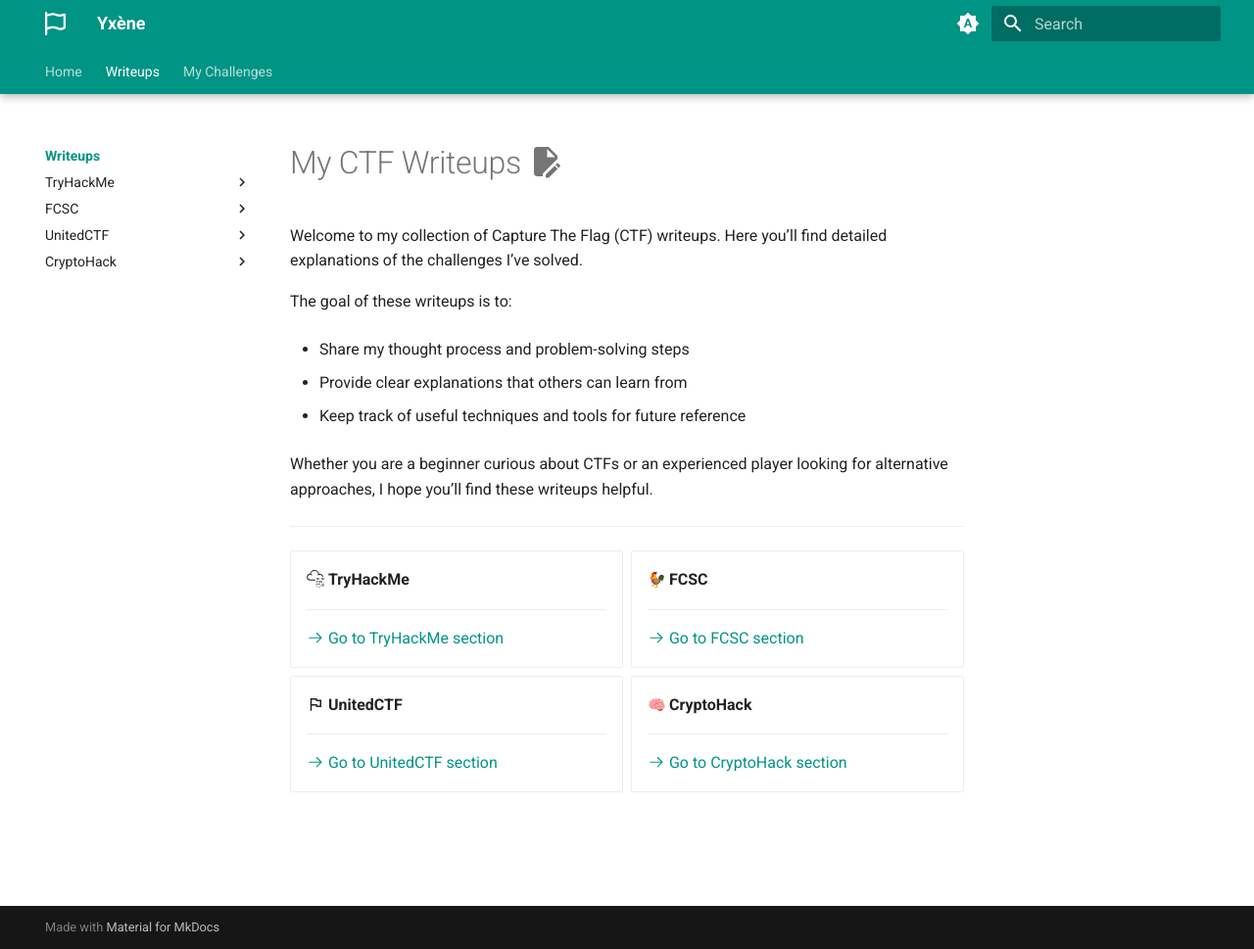
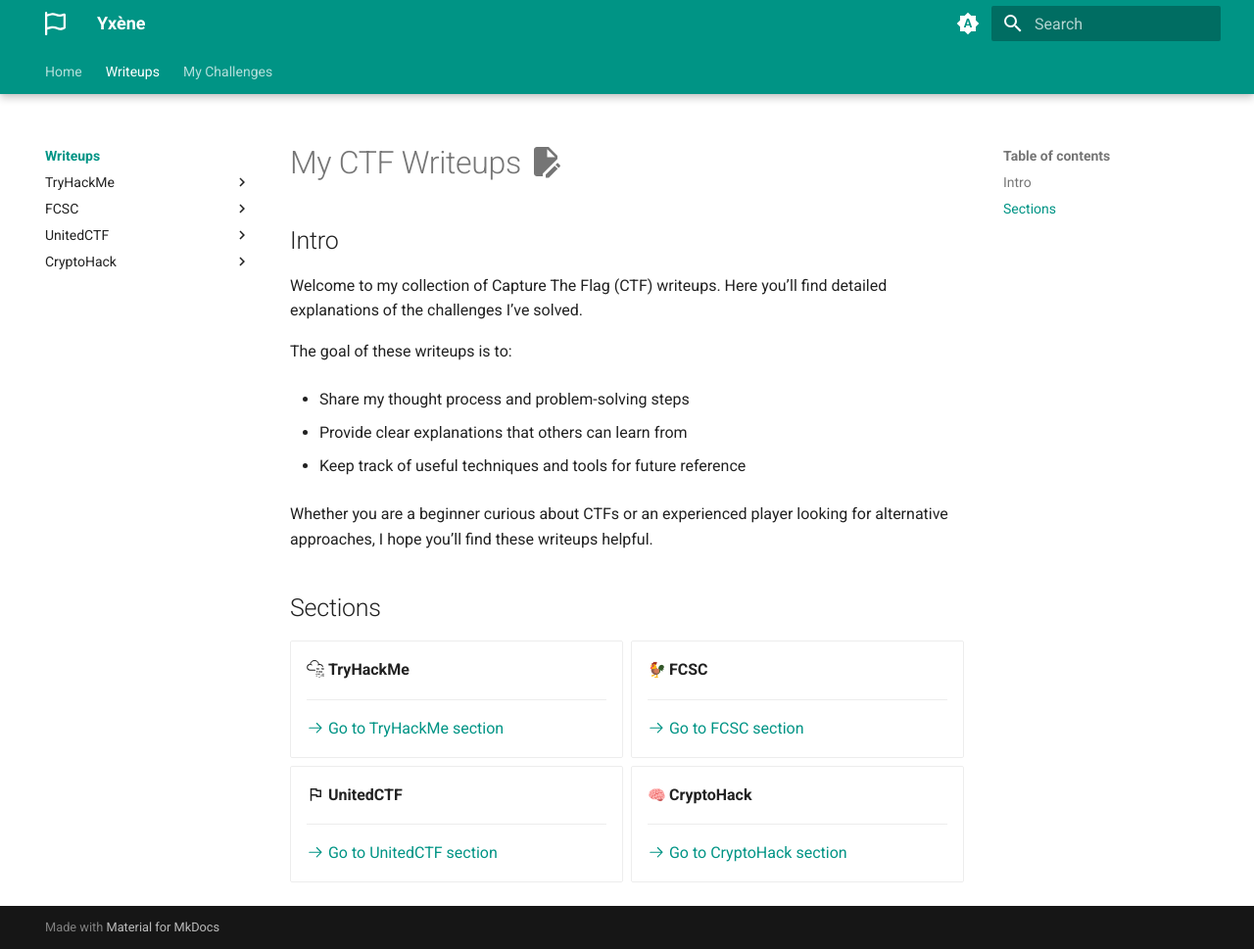
Before and after one commit to Yxene/yxene.github.io, an MkDocs documentation site: the page built from docs/writeups/README.md, in a window 1280 px wide and 969 px high. Shown: the whole window at 98% size. Built offline with MkDocs 1.6.1 and Material for MkDocs 9.7.7, drawn with Linux system fonts in a browser that asks for light colours; emoji names are drawn with the system emoji font.

Commit message:
Add titles level 2

```diff
--- a/docs/writeups/README.md
+++ b/docs/writeups/README.md
@@ -1,4 +1,6 @@
 # My CTF Writeups :material-file-edit:
+
+## Intro
 
 Welcome to my collection of Capture The Flag (CTF) writeups.
 Here you’ll find detailed explanations of the challenges I’ve solved.
@@ -13,7 +15,7 @@
 
 Whether you are a beginner curious about CTFs or an experienced player looking for alternative approaches, I hope you’ll find these writeups helpful.
 
----
+## Sections
 
 <div class="grid cards" markdown>
 
```
